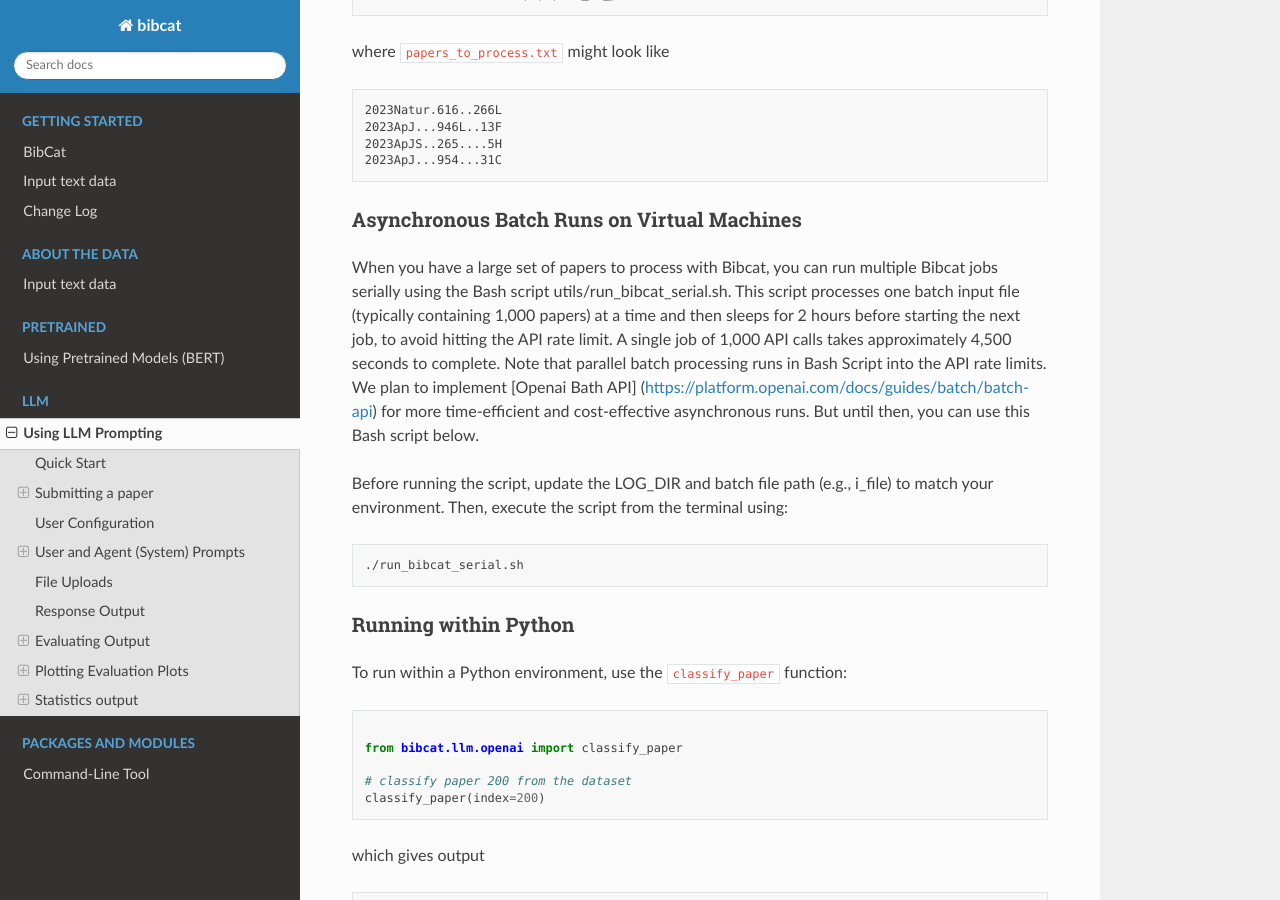
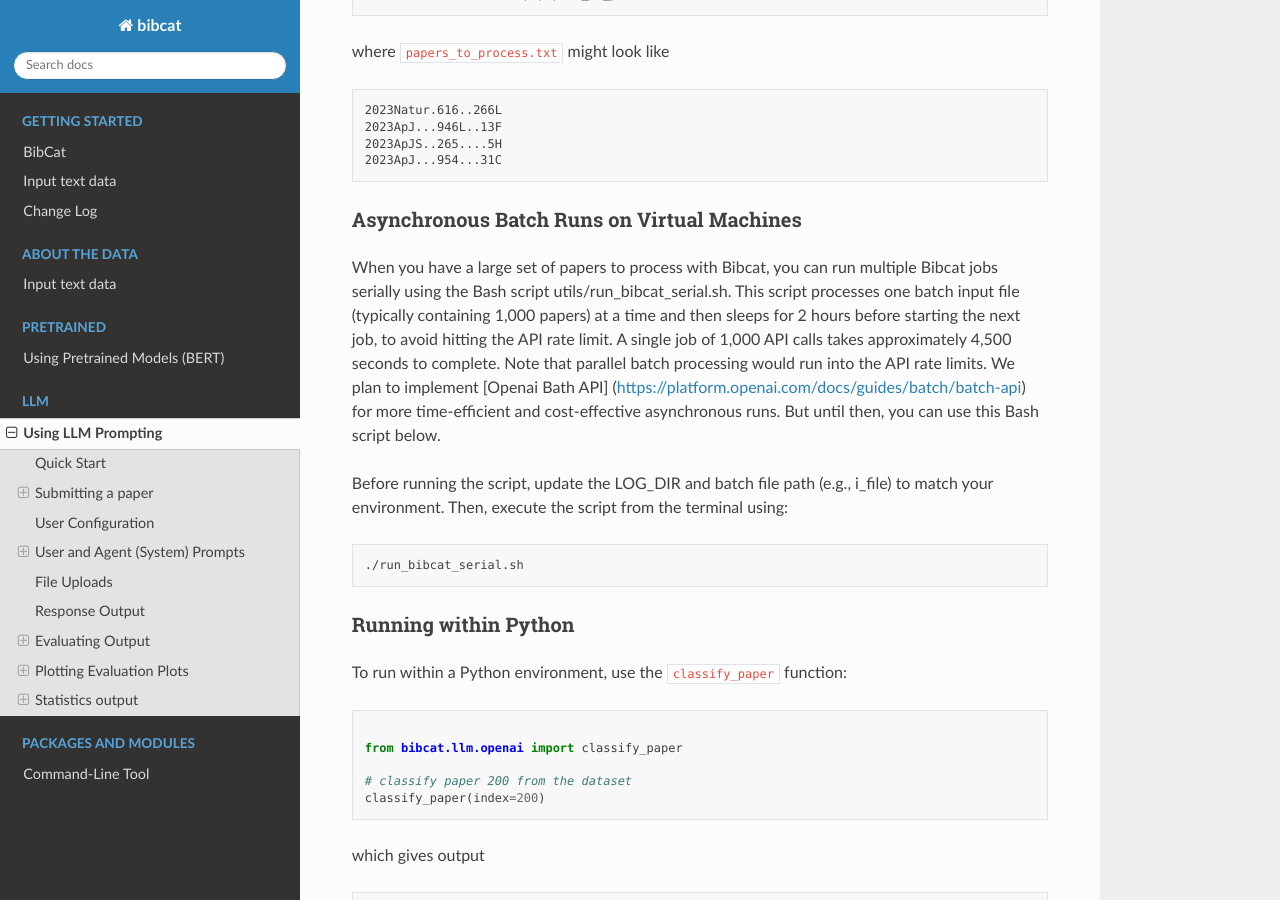
Before and after one commit to spacetelescope/bibcat, a Sphinx documentation site: the page built from docs/llm.md, in a window 1280 px wide and 900 px high, scrolled down 1449 px. Built offline with Sphinx 7.4.7 and the Read the Docs theme 3.1.0, drawn with Linux system fonts in a browser that asks for light colours; pages that are not in the unit, such as notebooks, are missing from menus.

Commit message:
fix typos

```diff
--- a/docs/llm.md
+++ b/docs/llm.md
@@ -58,7 +58,7 @@ where `papers_to_process.txt` might look like
 
 ### Asynchronous Batch Runs on Virtual Machines
 
-When you have a large set of papers to process with Bibcat, you can run multiple Bibcat jobs serially using the Bash script utils/run_bibcat_serial.sh. This script processes one batch input file (typically containing 1,000 papers) at a time and then sleeps for 2 hours before starting the next job, to avoid hitting the API rate limit. A single job of 1,000 API calls takes approximately 4,500 seconds to complete. Note that parallel batch processing runs in Bash Script into the API rate limits. We plan to implement [Openai Bath API] (https://platform.openai.com/docs/guides/batch/batch-api) for more time-efficient and cost-effective  asynchronous runs. But until then, you can use this Bash script below.
+When you have a large set of papers to process with Bibcat, you can run multiple Bibcat jobs serially using the Bash script utils/run_bibcat_serial.sh. This script processes one batch input file (typically containing 1,000 papers) at a time and then sleeps for 2 hours before starting the next job, to avoid hitting the API rate limit. A single job of 1,000 API calls takes approximately 4,500 seconds to complete. Note that parallel batch processing would run into the API rate limits. We plan to implement [Openai Bath API] (https://platform.openai.com/docs/guides/batch/batch-api) for more time-efficient and cost-effective  asynchronous runs. But until then, you can use this Bash script below.
 
 Before running the script, update the LOG_DIR and batch file path (e.g., i_file) to match your environment. Then, execute the script from the terminal using:
 
```
